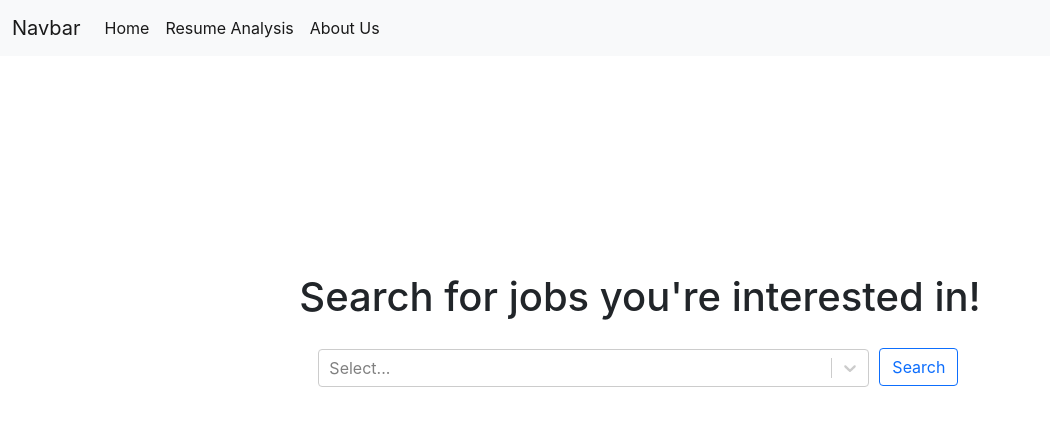
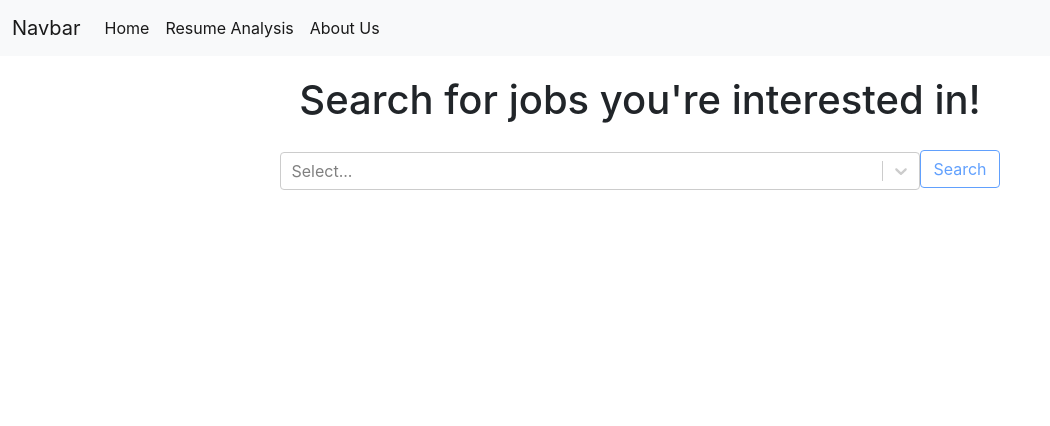
Before and after one commit to roninsharma25/Communication-User-Tool, a React (Create React App) app: page / in a window 1280 px wide. Shown: the top 426 px of the page, without its empty margins (0-1050 px from the left). Built offline with nearby package versions, Linux system fonts and the light colour scheme; no server answers.

Commit message:
added graphs to skill search

```diff
--- a/package.json
+++ b/package.json
@@ -7,6 +7,7 @@
     "@testing-library/react": "^11.1.0",
     "@testing-library/user-event": "^12.1.10",
     "bootstrap": "^5.1.3",
+    "d3": "^7.1.1",
     "react": "^17.0.2",
     "react-dom": "^17.0.2",
     "react-router-dom": "^6.0.1",
--- a/public/index.html
+++ b/public/index.html
@@ -15,9 +15,12 @@
   <link rel="manifest" href="%PUBLIC_URL%/manifest.json" />
   <link href="https://cdn.jsdelivr.net/npm/bootstrap@5.1.3/dist/css/bootstrap.min.css" rel="stylesheet"
     integrity="sha384-1BmE4kWBq78iYhFldvKuhfTAU6auU8tT94WrHftjDbrCEXSU1oBoqyl2QvZ6jIW3" crossorigin="anonymous">
+  <!-- Bootstrap -->
   <script src="https://cdn.jsdelivr.net/npm/bootstrap@5.1.3/dist/js/bootstrap.bundle.min.js"
     integrity="sha384-ka7Sk0Gln4gmtz2MlQnikT1wXgYsOg+OMhuP+IlRH9sENBO0LRn5q+8nbTov4+1p"
     crossorigin="anonymous"></script>
+  <!-- D3 -->
+  <script src="https://d3js.org/d3.v6.min.js"></script>
   <!--
       Notice the use of %PUBLIC_URL% in the tags above.
       It will be replaced with the URL of the `public` folder during the build.
--- a/src/App.css
+++ b/src/App.css
@@ -7,25 +7,46 @@ h1 {
   text-align: center;
 }
 
-.skill-search {
-  position: absolute;
+.skill-search-container {
+  /* position: absolute;
   width: 60%;
   left: 50%;
   top: 40%;
   transform: translate(-50%, -50%);
-  /* border: 5px solid #FFFF00; */
-  padding: 10px;
+  border: 5px solid #FFFF00;
+  padding: 10px; */
+  display: flex;
+  flex-direction: column;
+  justify-content: center;
+  /* align-items: center; */
+}
+
+.skill-search {
+  display: flex;
+  flex-direction: row;
+  justify-content: center;
 }
 
 .searchbar {
   display: inline-block;
-  width: 75%;
-  margin-left: 7%;
-  padding-right: 10px;
+  width: 50%;
+  /* margin-left: 7%; */
+  /* padding-right: 10px;  */
+  /* flex-basis: 20px; */
+  /* display: flex; */
+  /* flex-direction: row; */
 }
 
 button {
   margin-top: -5px;
+  align-self: center;
+}
+
+.chart {
+  position: relative;
+  text-align: center;
+  top: 100px;
+  padding: 20px;
 }
 
 /* .fade {
--- a/src/components/SkillSearch.js
+++ b/src/components/SkillSearch.js
@@ -1,41 +1,99 @@
 import React, { Component } from 'react';
 import Select from 'react-select';
+import * as d3 from 'd3';
 
 const options = [
+    { value: 'automation_engineer', label: 'Automation Engineer' },
+    { value: 'computer_hardware_engineer', label: 'Computer Hardware Engineer' },
+    { value: 'data_analyst', label: 'Data Analyst' },
+    { value: 'data_engineer', label: 'Data Engineer' },
+    { value: 'data_scientist', label: 'Data Scientist' },
+    { value: 'electrical_engineer', label: 'Electrical Engineer' },
+    { value: 'financial_engineer', label: 'Financial Engineer' },
+    { value: 'machine_learning_engineer', label: 'Machine Learning Engineer' },
+    { value: 'mechanical_engineer', label: 'Mechanical Engineer' },
+    { value: 'network_engineer', label: 'Network Engineer' },
+    { value: 'qa_engineer', label: 'QA Engineer' },
+    { value: 'quantitative_analyst', label: 'Quantitative Analyst' },
+    { value: 'quantitative_finance', label: 'Quantitative Finance' },
+    { value: 'quantitative_research', label: 'Quantitative Research' },
+    { value: 'quantitative_trading', label: 'Quantitative Trading' },
     { value: 'software_engineer', label: 'Software Engineer' },
-    { value: 'mechanical_engineer', label: 'Mechanical Engineer' },
-    { value: 'data_scientist', label: 'Data Scientist' }
+    { value: 'systems_engineer', label: 'Systems Engineer' },
+    { value: 'technology_analyst', label: 'Technology Analyst' }
 ]
 
 export default class SkillSearch extends Component {
-    state = {
-        selectedOption: null,
-        fade: false
+    constructor() {
+        super();
+        this.state = {
+            selectedOption: null,
+            chartExists: false
+            // fade: false
+        }
+        this.ref = React.createRef()
+        this.data = [100, 200, 300, 400, 500]
     }
 
     handleChange = (selectedOption) => {
         this.setState({ selectedOption });
         console.log(this.state.selectedOption);
-        // document.write(`Option selected:`, selectedOption.value); //this prints the selected option
     }
 
 
     onClick = () => {
         console.log(this.state.selectedOption);
-        this.setState({ fade: true })
+        this.setState({ fade: true });
+        this.drawChart();
+    }
+
+    drawChart = () => {
+        const size = 400
+        // const svg = d3.select('svg') ? d3.select(this.ref.current) : d3.select(this.ref.current).append('svg')
+        //     .class("graph")
+        //     .attr('width', size).attr('height', size);
+
+        if (this.state.chartExists) {
+            console.log("exists");
+            var svg = d3.select(this.ref.current);
+        }
+        else {
+            console.log("does not exist");
+            var svg = d3.select(this.ref.current)
+                .append('svg')
+                .attr("class", "graph")
+                .attr('width', size)
+                .attr('height', size);
+        }
+
+        this.setState({ chartExists: true })
+
+        const rectWidth = 95
+        svg.selectAll('rect')
+            .data(this.data)
+            .enter()
+            .append('rect')
+            .attr('x', (d, i) => 5 + i * (rectWidth + 5))
+            .attr('y', (d) => size - d)
+            .attr('width', rectWidth)
+            .attr('height', (d) => d)
+            .attr('fill', 'tomato')
     }
 
     render() {
-        const fade = this.state.fade
+        // const fade = this.state.fade;
 
         return (
-            <div className="skill-search" >
+            <div className="skill-search-container" >
                 <h1 className="title">Search for jobs you're interested in!</h1>
-                <Select className="searchbar" options={options} isClearable={true} onChange={this.handleChange} />
-                <button type="button" class="btn btn-outline-primary" onClick={this.onClick}
-                // onAnimationEnd={() => this.setState({ fade: false })}
-                // className={fade ? 'fade' : ''}
-                >Search</button>
+                <div className="skill-search">
+                    <Select className="searchbar" options={options} isClearable={true} onChange={this.handleChange} />
+                    <button type="button" class="btn btn-outline-primary" onClick={this.onClick} disabled={!this.state.selectedOption}
+                    // onAnimationEnd={() => this.setState({ fade: false })}
+                    // className={fade ? 'fade' : ''}
+                    >Search</button>
+                </div>
+                <div className="chart" ref={this.ref} />
             </div>
         )
     }
```
Also changed, not shown: 2 other files (tests, documents, lock files or other folders).
